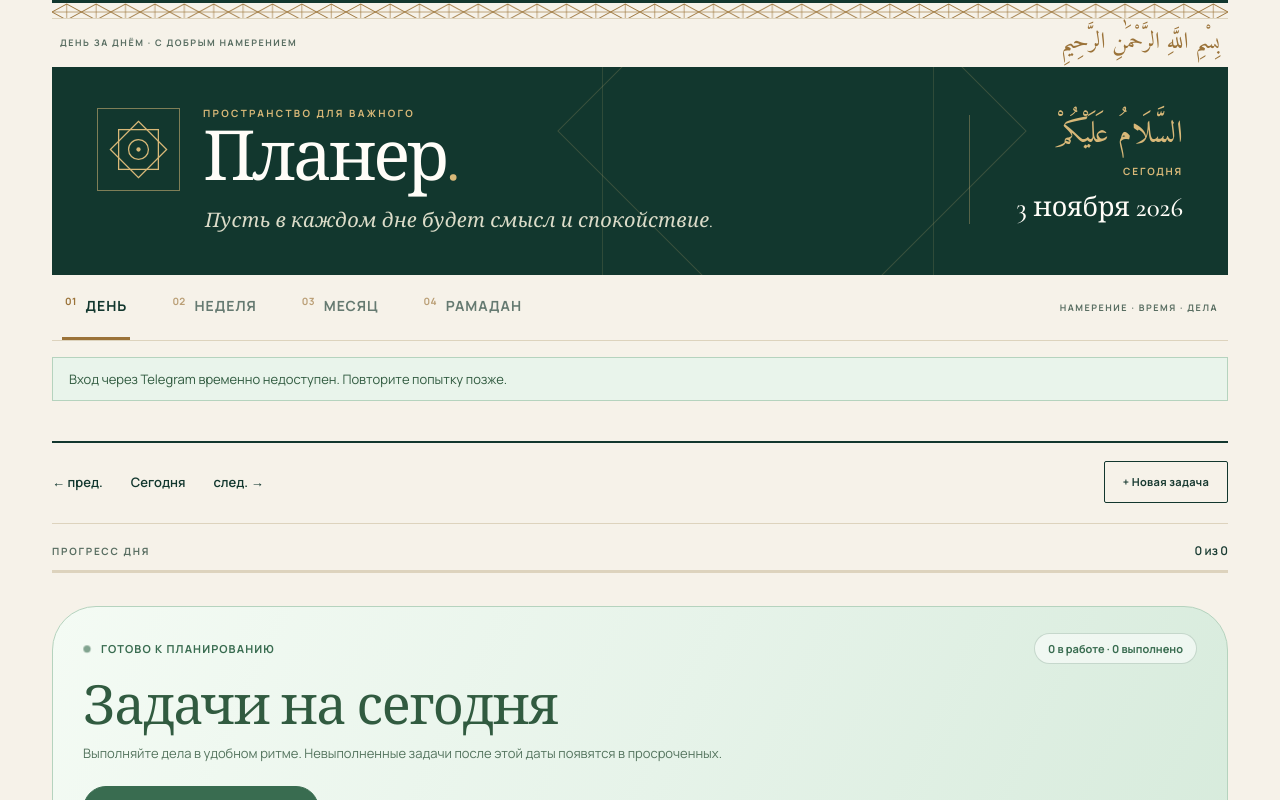
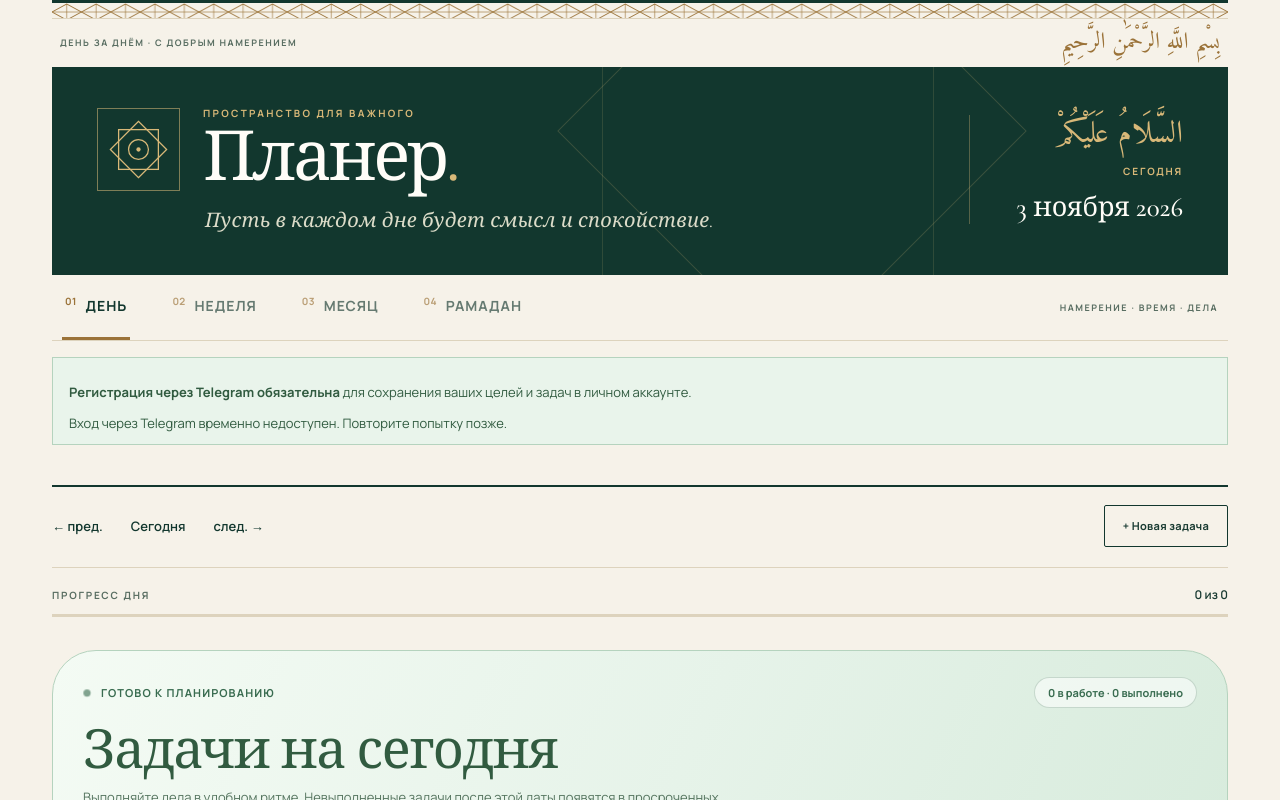
Before and after one commit to ireksmakov/planer, a React (Vite) app: page / in a window 1280 px wide. Shown: the top 800 px of the page. Built offline with nearby package versions, Linux system fonts and the light colour scheme; no server answers; a web font is replaced by a local one.

Commit message:
Explain Telegram registration is required to save goals and tasks in personal cloud account

```diff
--- a/src/components/CloudSync.tsx
+++ b/src/components/CloudSync.tsx
@@ -231,9 +231,12 @@ export function CloudSync({ tasks, replaceAllTasks }: {
   };
 
   return <section className="cloud-strip" aria-label="Вход и синхронизация задач">
-    {!token ? <>
+    {!token ? <div className="telegram-login-entry">
+      <p className="telegram-login-required">
+        <strong>Регистрация через Telegram обязательна</strong> для сохранения ваших целей и задач в личном аккаунте.
+      </p>
       <TelegramConnect mode="login" onAuthenticated={acceptSession} />
-    </> : !connected ? <>
+    </div> : !connected ? <>
       <span>Подключаем задачи…</span>
       <button type="button" onClick={() => { void signOut(); }}>Выйти</button>
     </> : <>
```
